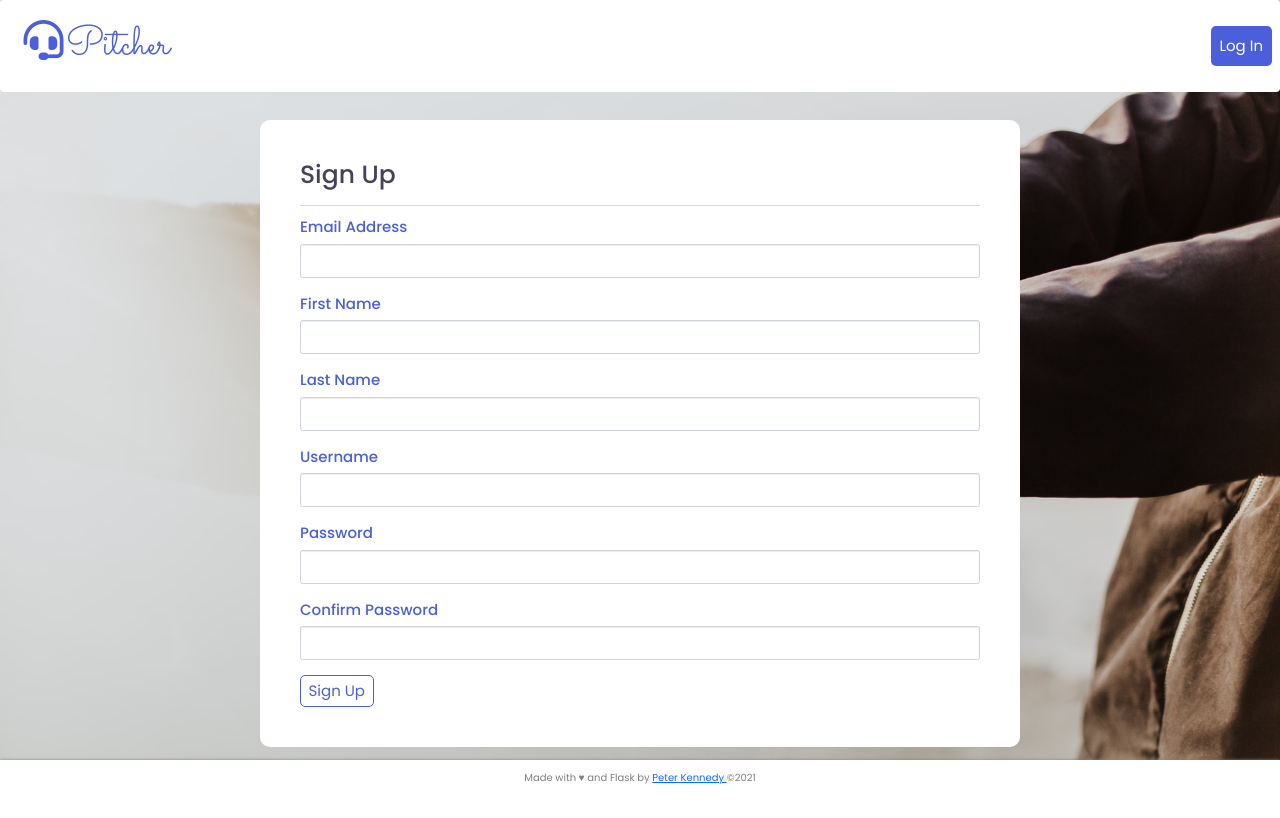
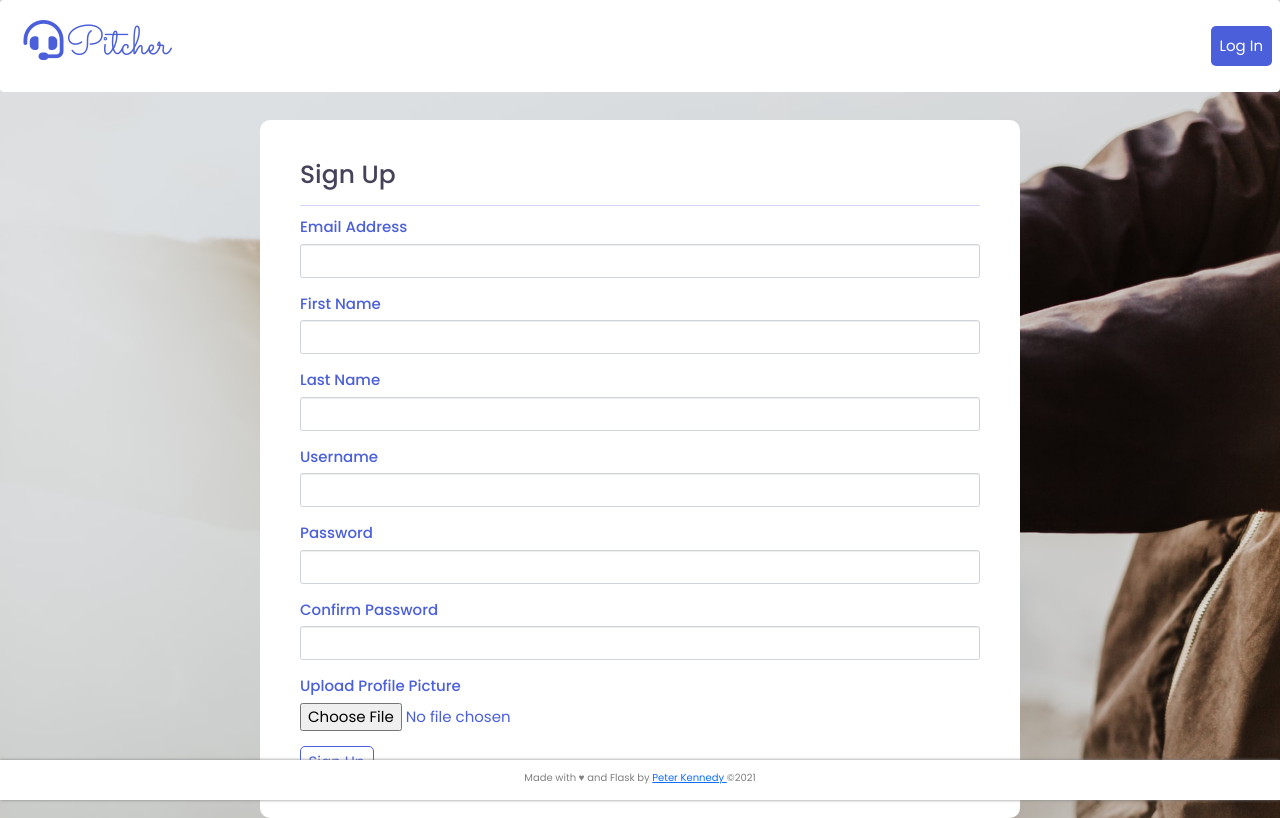
Before and after one commit to peterken674/pitcher, a Flask app: page /authenticate/signup in a window 1280 px wide. Before the commit the page ends 784 px from the top, so only its background shows below. Run offline with Flask 2, Linux system fonts and the light colour scheme; some libraries are stand-ins or nearby versions.

Commit message:
Add adding profile picture field to signup form.

```diff
--- a/app/__init__.py
+++ b/app/__init__.py
@@ -3,13 +3,14 @@ from config import config_options
 from flask_bootstrap import Bootstrap
 from flask_sqlalchemy import SQLAlchemy
 from flask_login import LoginManager
+from flask_uploads import UploadSet, configure_uploads, IMAGES
 
 bootstrap = Bootstrap()
 db = SQLAlchemy()
 login_manager = LoginManager()
 login_manager.session_protection = 'strong'
 login_manager.login_view = 'auth.login'
-
+photos = UploadSet('photos', IMAGES)
 
 def create_app(config_name):
     app = Flask(__name__)
@@ -30,4 +31,6 @@ def create_app(config_name):
     from .auth import auth as auth_blueprint
     app.register_blueprint(auth_blueprint, url_prefix ='/authenticate')
 
+    configure_uploads(app, photos)
+
     return app
--- a/app/auth/forms.py
+++ b/app/auth/forms.py
@@ -3,6 +3,7 @@ from wtforms import StringField, PasswordField, SubmitField, BooleanField
 from wtforms.validators import Required, Email, EqualTo
 from ..models import User
 from wtforms import ValidationError
+from flask_wtf.file import FileField, FileAllowed, FileRequired
 
 class SignUpForm(FlaskForm):
     email = StringField('Email Address', validators=[Required(), Email()])
@@ -11,6 +12,7 @@ class SignUpForm(FlaskForm):
     username = StringField('Username', validators=[Required()])
     password = PasswordField('Password', validators=[Required(), EqualTo('password_confirm', message='Passwords do not match.')])
     password_confirm = PasswordField('Confirm Password', validators=[Required()])
+    profile = FileField('Upload Profile Picture', validators=[FileRequired(), FileAllowed(['jpg','png'], 'Images only allowed.')])
     submit = SubmitField('Sign Up')
 
     # Validate email
--- a/app/auth/views.py
+++ b/app/auth/views.py
@@ -3,7 +3,7 @@ from flask.helpers import flash
 from flask_wtf import form
 from ..models import User
 from .forms import SignUpForm, LoginForm
-from .. import db
+from .. import db, photos
 from . import auth
 from flask_login import login_user, logout_user, login_required
 
@@ -11,7 +11,9 @@ from flask_login import login_user, logout_user, login_required
 def signup():
     form = SignUpForm()
     if form.validate_on_submit():
-        user = User(email = form.email.data, fname= form.fname.data, lname=form.lname.data, username = form.username.data, password = form.password.data)
+        filename = photos.save(form.profile.data)
+        profile_pic_path = f'img/{filename}'
+        user = User(email = form.email.data, fname= form.fname.data, lname=form.lname.data, username = form.username.data, profile_pic_path=profile_pic_path, password = form.password.data)
         db.session.add(user)
         db.session.commit()
         return redirect(url_for('auth.login'))
--- a/app/static/css/style.css
+++ b/app/static/css/style.css
@@ -428,4 +428,9 @@ body {
 .sign-form .sign-title {
   color: #474259;
 }
+
+img {
+  -o-object-fit: cover !important;
+     object-fit: cover !important;
+}
 /*# sourceMappingURL=style.css.map */
--- a/app/static/css/style.scss
+++ b/app/static/css/style.scss
@@ -351,3 +351,7 @@ body {
         color: $darks;
     }
 }
+
+img{
+    object-fit: cover !important;
+}
--- a/app/templates/home.html
+++ b/app/templates/home.html
@@ -6,7 +6,7 @@
 {% if current_user.is_authenticated %}
 <div class="new-pitch p-3">
     <div class="current-user-pic">
-        <img src="{{url_for('static', filename='img/peterken.jpg')}}" />
+        <img src="{{url_for('static', filename=current_user.profile_pic_path)}}" />
     </div>
     <div class="new-input mx-3">
         <textarea type="text" class="py-3" placeholder="What is your pitch, {{current_user.fname}}?"></textarea>
--- a/app/templates/index.html
+++ b/app/templates/index.html
@@ -7,7 +7,7 @@
                     {% if current_user.is_authenticated %}
                     <div class="profile-div p-4">
                         <div class="profile-pic">
-                            <img src="{{url_for('static', filename='img/peterken.jpg')}}" />
+                            <img src="{{url_for('static', filename=current_user.profile_pic_path)}}" />
                         </div>
                         <div class="profile-name mx-3">
                             <p class="full-name my-1">{{ current_user.fname }} {{ current_user.lname }}</p>
--- a/app/templates/navbar.html
+++ b/app/templates/navbar.html
@@ -12,7 +12,7 @@
                 </form>
 			</div>
             <div class="profile mx-4">
-                <img src="{{url_for('static', filename='img/peterken.jpg')}}">
+                <img src="{{url_for('static', filename=current_user.profile_pic_path)}}">
             </div>
             {% else %}
             <div class="logout-btn">
--- a/config.py
+++ b/config.py
@@ -8,7 +8,7 @@ class Config:
     General configuration parent class
     '''
     SECRET_KEY = os.environ.get('SECRET_KEY')
-    UPLOADED_PHOTOS_DEST = 'app/static/photos'
+    UPLOADED_PHOTOS_DEST = 'app/static/img'
 
     # Email configurations
     MAIL_SERVER = 'smtp.googlemail.com'
```
Also changed, not shown: requirements.txt (+9 -1 lines), app/static/img/5-mens-afro-with-faded-sides.jpg (added), 1 other file.
